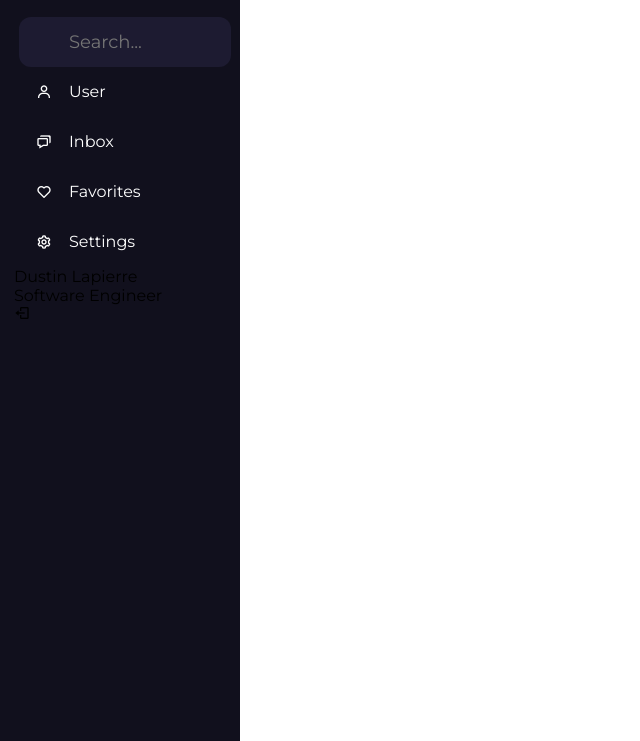
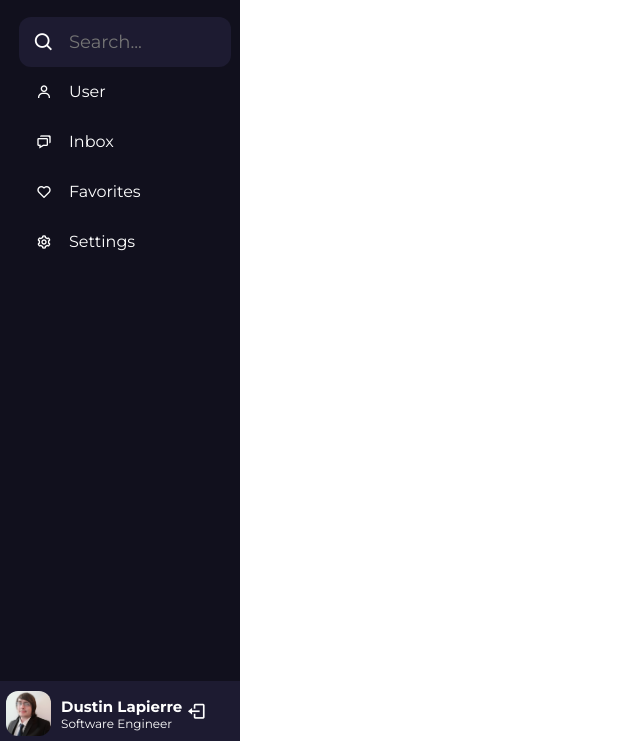
Before and after one commit to dustinlapierre/responsive-dashboard, a plain HTML site: page index.html in a window 1280 px wide. Shown: the part 59-800 px from the top of the page, without its empty margins (0-640 px from the left). Drawn offline with nearby package versions, Linux system fonts and the light colour scheme.

Commit message:
Completed dashboard base design without dynamics

```diff
--- a/css/main.css
+++ b/css/main.css
@@ -84,6 +84,14 @@ body
     font-size: 18px;
     color: #FFF;
 }
+.sidebar ul li .bx-search
+{
+    position: absolute;
+    z-index: 99;
+    color: #FFF;
+    font-size: 22px;
+}
+
 .sidebar ul li a
 {
     color: #FFF;
@@ -99,7 +107,7 @@ body
     background: #FFF;
 }
 
-.sidebar ul li a i
+.sidebar ul li i
 {
     height: 50px;
     min-width: 50px;
@@ -107,3 +115,69 @@ body
     line-height: 50px;
     text-align: center;
 }
+
+.sidebar .profile_content
+{
+    position: absolute;
+    color: #FFF;
+    bottom: 0;
+    left: 0;
+    width: 100%;
+}
+.sidebar .profile_content .profile
+{
+    position: relative;
+    padding: 10px 6px;
+    height: 60px;
+    background: #1d1b31;
+}
+
+.profile_content .profile .profile_details
+{
+    display: flex;
+    align-items: center;
+}
+.profile .profile_details img
+{
+    height: 45px;
+    width: 45px;
+    object-fit: cover;
+    border-radius: 12px;
+}
+.profile .profile_details .name_job
+{
+    margin-left: 10px;
+}
+.profile .profile_details .name
+{
+    font-size: 15px;
+    font-weight: 700;
+}
+.profile .profile_details .job
+{
+    font-size: 12px;
+}
+.profile #log_out
+{
+    position: absolute;
+    left: 88%;
+    bottom: 5px;
+    transform: translateX(-50%);
+    min-width: 50px;
+    line-height: 50px;
+    font-size: 20px;
+    border-radius: 12px;
+}
+.home_content
+{
+    position: absolute;
+    height: 100%;
+    width: calc(100% - 240px);
+    left: 240px;
+}
+.home_content .text
+{
+    font-size: 25px;
+    color: #1d1b31;
+    margin: 12px;
+}
--- a/index.html
+++ b/index.html
@@ -59,7 +59,7 @@
         <div class="profile_content">
             <div class="profile">
                 <div class="profile_details">
-                    <!-- <img src="assets/profile.jpg" alt="Picture of User"> -->
+                    <img src="assets/profile.jpg" alt="Picture of User">
                     <div class="name_job">
                         <div class="name">Dustin Lapierre</div>
                         <div class="job">Software Engineer</div>
@@ -68,7 +68,11 @@
                 <i class='bx bx-log-out' id="log_out"></i>
             </div>
         </div>
-
+    </div>
+    <div class="home_content">
+        <div class="text">
+            Home Content
+        </div>
     </div>
 </body>
 </html>
```
